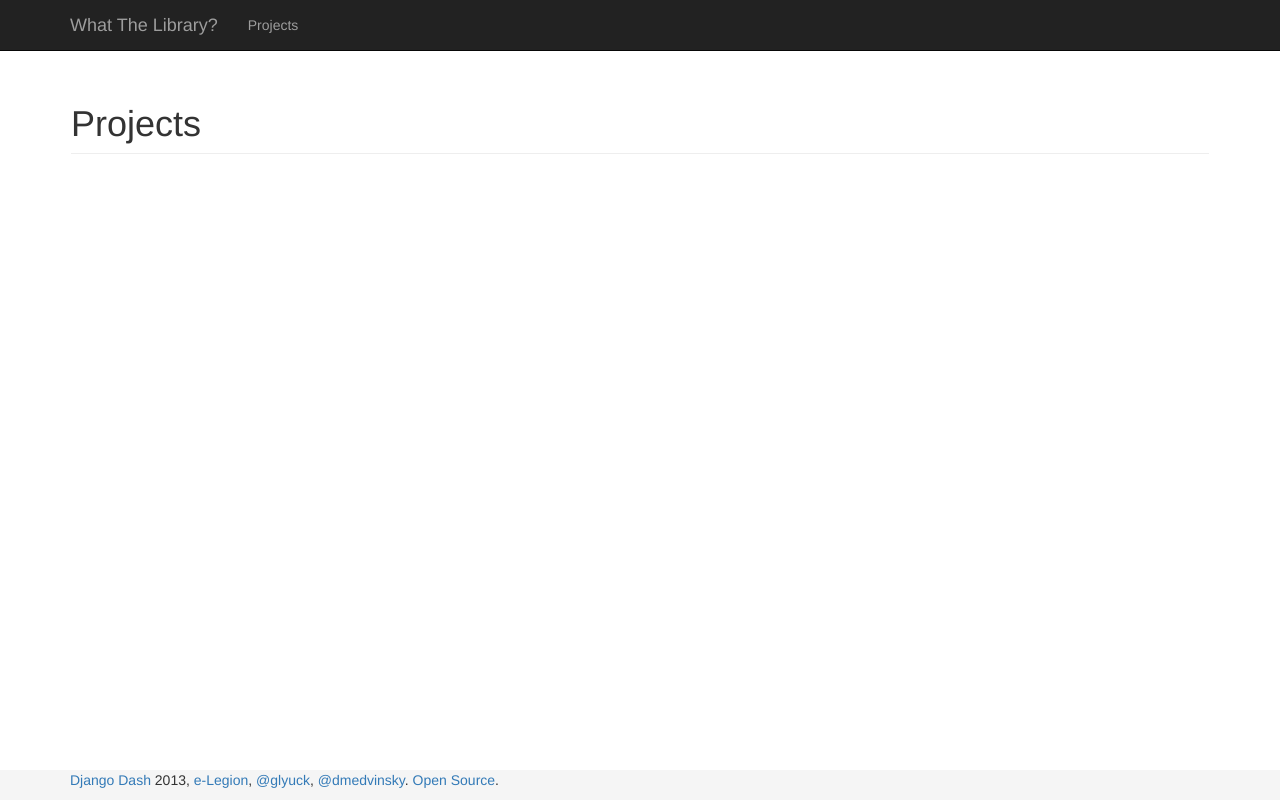
After one commit to elegion/djangodash2013, a Django app: template templates/wtlib/projects_list.html in a window 1280 px wide. The commit adds this page. Run offline with Django 3.2, Linux system fonts and the light colour scheme; the template is opened without the code that fills it, so the values that code supplies are empty; parts of the project's set-up code (start-up, migrations or seed data) failed here and were passed over; some libraries are stand-ins or nearby versions.

Commit message:
Add dumb project list view

```diff
--- a/templates/base.html
+++ b/templates/base.html
@@ -25,6 +25,11 @@
                 </button>
                 <a class="navbar-brand" href="{% url 'home' %}">{% trans 'What The Library?' %}</a>
               </div>
+              <div class="navbar-collapse collapse">
+                <ul class="nav navbar-nav">
+                  <li><a href="{% url 'wtlib_projects_list' %}">{% trans 'Projects' %}</a></li>
+                </ul>
+              </div>
             </div>
           </div>
         </header>
--- /dev/null
+++ b/templates/wtlib/projects_list.html
@@ -0,0 +1,11 @@
+{% extends 'base.html' %}
+{% load i18n %}
+
+{% block content %}
+  <h1 class="page-header">{% trans 'Projects' %}</h1>
+  <ul>
+  {% for p in projects %}
+    <li><a href="{% url 'wtlib_project' project_slug=p.slug %}">{{ p.name }}</a></li>
+  {% endfor %}
+  </ul>
+{% endblock %}
--- a/wtl/wtlib/urls.py
+++ b/wtl/wtlib/urls.py
@@ -4,6 +4,7 @@ from django.conf.urls import patterns, url
 urlpatterns = patterns(
     'wtl.wtlib.views',
     url(r'^$', 'home', name='home'),
+    url(r'^projects/$', 'projects_list', name='wtlib_projects_list'),
     url(r'^projects/(?P<project_slug>[\w\d-]+)$', 'project',
         name='wtlib_project'),
 )
--- a/wtl/wtlib/views.py
+++ b/wtl/wtlib/views.py
@@ -16,6 +16,11 @@ def home(request):
     return render(request, 'wtlib/home.html', {'analyze_form': form})
 
 
+def projects_list(request):
+    projects = Project.objects.all()
+    return render(request, 'wtlib/projects_list.html', {'projects': projects})
+
+
 def project(request, project_slug):
     project = get_object_or_404(Project, slug=project_slug)
     return render(request, 'wtlib/project.html', {'project': project})
```
